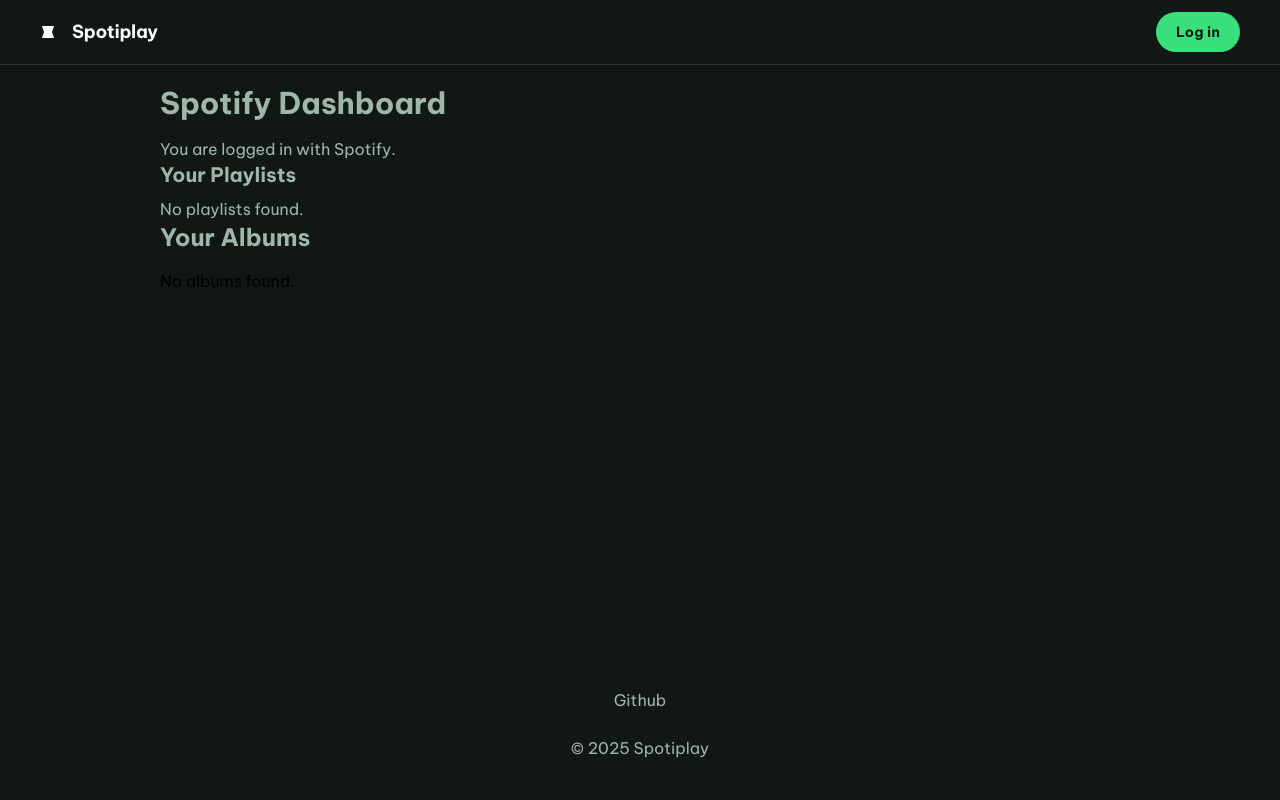
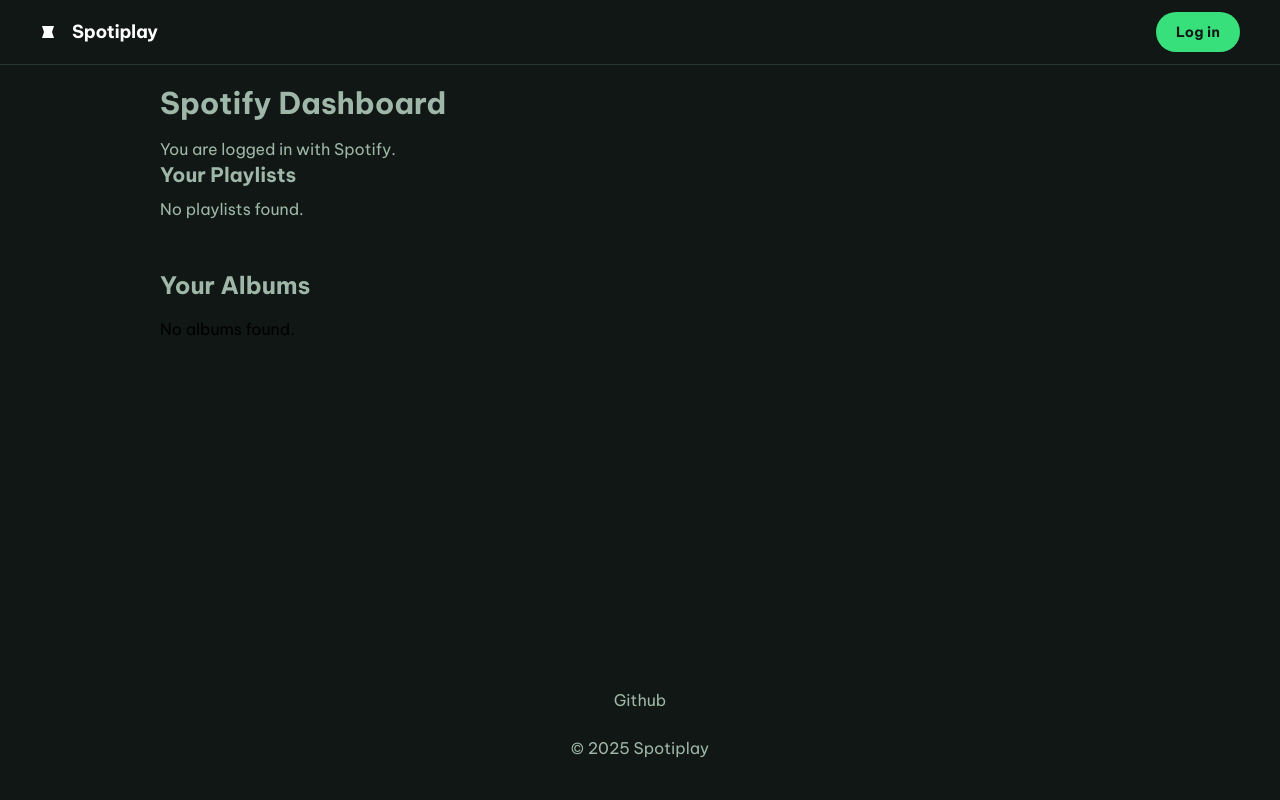
Before and after one commit to chubi-x/spotiplay, a Flask app: template templates/dashboard.html in a window 1280 px wide. Run offline with Flask 3, Linux system fonts and the light colour scheme; the template is opened without the code that fills it, so the values that code supplies are empty; some libraries are stand-ins or nearby versions.

Commit message:
style: add vertical padding between playlists and albums on dashboard
- Insert h-12 spacer div between playlists and albums sections for improved layout separation

Signed-off-by: chubi-x <chubixax@protonmail.com>

```diff
--- a/templates/dashboard.html
+++ b/templates/dashboard.html
@@ -41,6 +41,7 @@
     {% else %}
       <p class="text-[#9eb7a8]">No playlists found.</p>
     {% endif %}
+    <div class="h-12"></div>
 
     <div id="albums-container">
       {% if request.headers.get('HX-Request') %}
```
